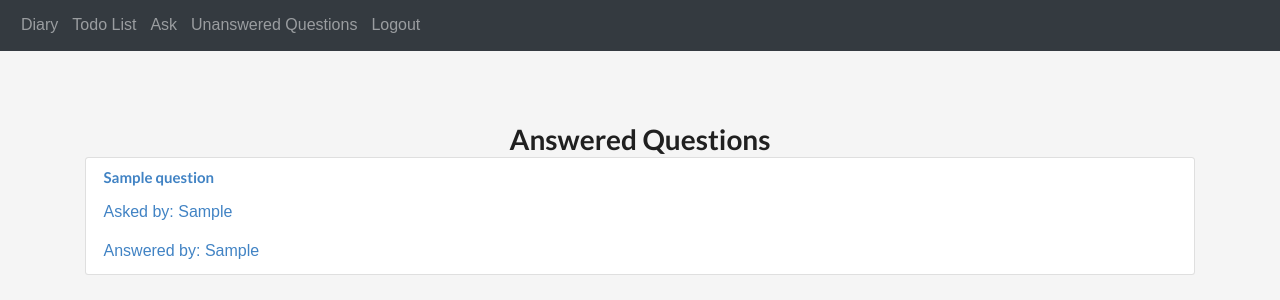
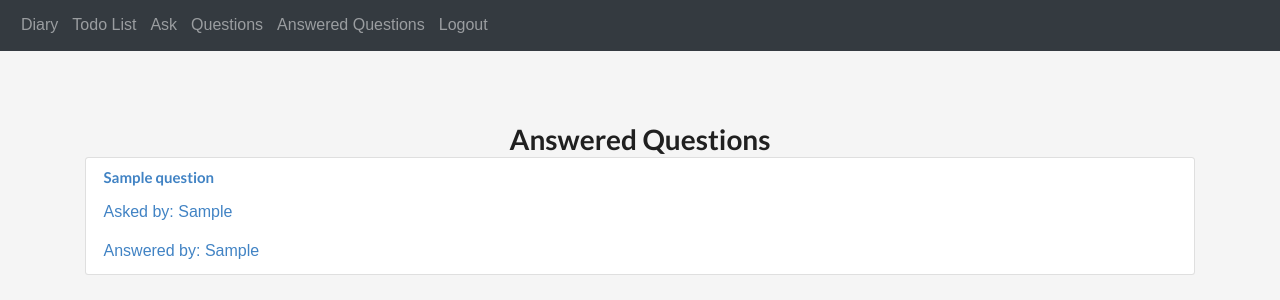
Before and after one commit to Aloushie/kitabuk_diary, a Flask app: page /answers in a window 1280 px wide. Shown: the top 300 px of the page. Run offline with Flask 3, Linux system fonts and the light colour scheme; a user stored in the database is signed in; tables that the repository leaves empty hold one stand-in row (values such as "Sample post"); some libraries are stand-ins or nearby versions.

Commit message:
Changes to view made so that users can only view their own Q&As as well as the admin seeing all the Q&As where the admin has asked the Qs. Base changed to add an answer page in the nav

```diff
--- a/diary/templates/base.html
+++ b/diary/templates/base.html
@@ -46,8 +46,11 @@
           <a class="nav-item nav-link" id="ask" href="/ask">Ask</a>
           <!-- <a class="nav-item nav-link" id="users" href="/users">Users</a> -->
           {% endif %}
+          {% if current_user.is_authenticated and current_user.expert %}
+          <a class="nav-item nav-link" id="unanswered" href="/unanswered">Questions</a>
+          {% endif %}
           {% if user.is_authenticated %}
-          <a class="nav-item nav-link" id="unanswered" href="/unanswered">Unanswered Questions</a>
+          <a class="nav-item nav-link" id="answer_page" href="/answers">Answered Questions</a>
           <a class="nav-item nav-link" id="logout" href="/logout">Logout</a>
           {% endif %}
         </div>
--- a/diary/views.py
+++ b/diary/views.py
@@ -79,7 +79,7 @@ def ask():
 
         db.session.add(question)
         db.session.commit()
-        flash('Your message has been sent!', category='success')
+        flash('Your question has been sent!', category='success')
 
         return redirect(url_for('views.ask'))
 
@@ -170,7 +170,11 @@ def promote(user_id):
 @views.route('/answers')
 @login_required
 def answer_page():
-    questions = Question.query.filter(Question.answer != None).all()
+
+    if not current_user.admin:
+        questions = Question.query.filter(Question.answer != None, Question.expert_id == current_user.id).all()
+    elif current_user.admin:
+        questions = Question.query.filter(Question.answer != None).all()
 
     context = {
         'questions' : questions
```
